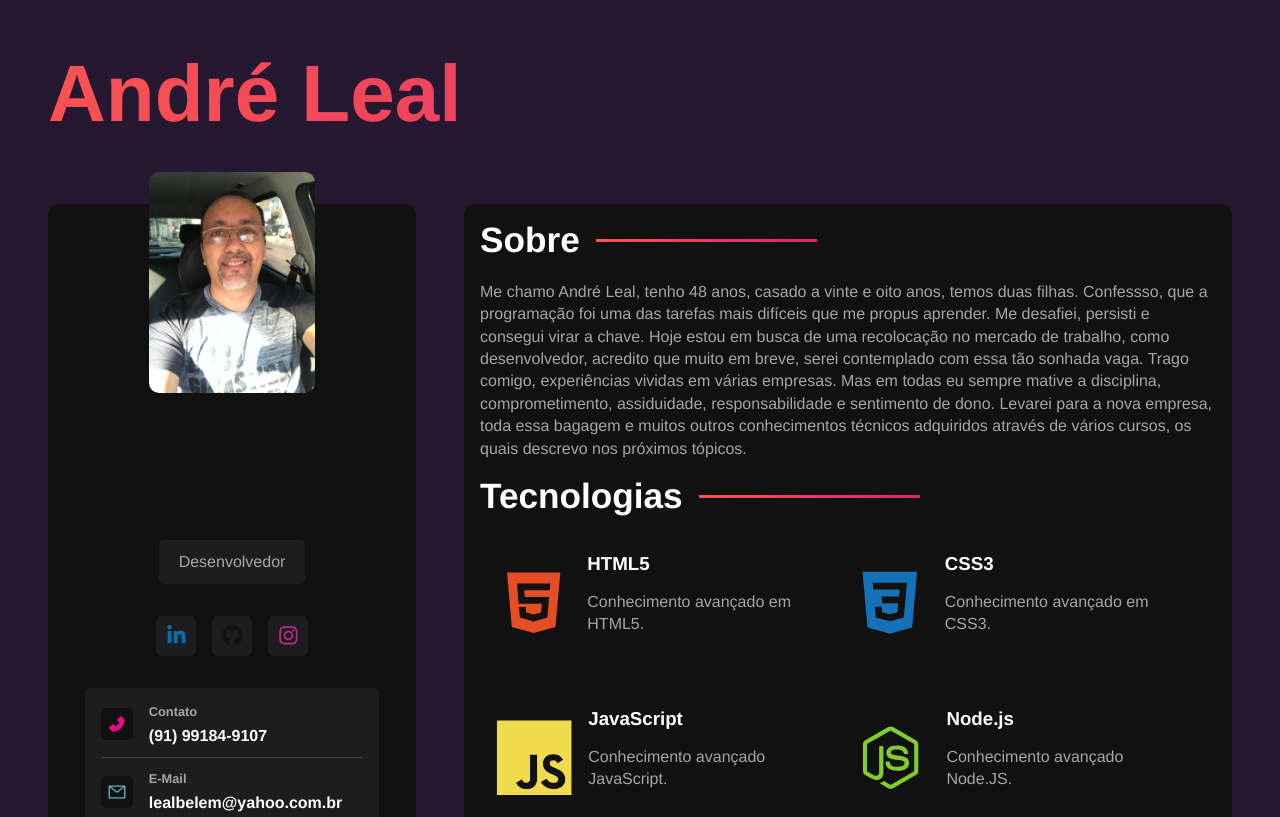
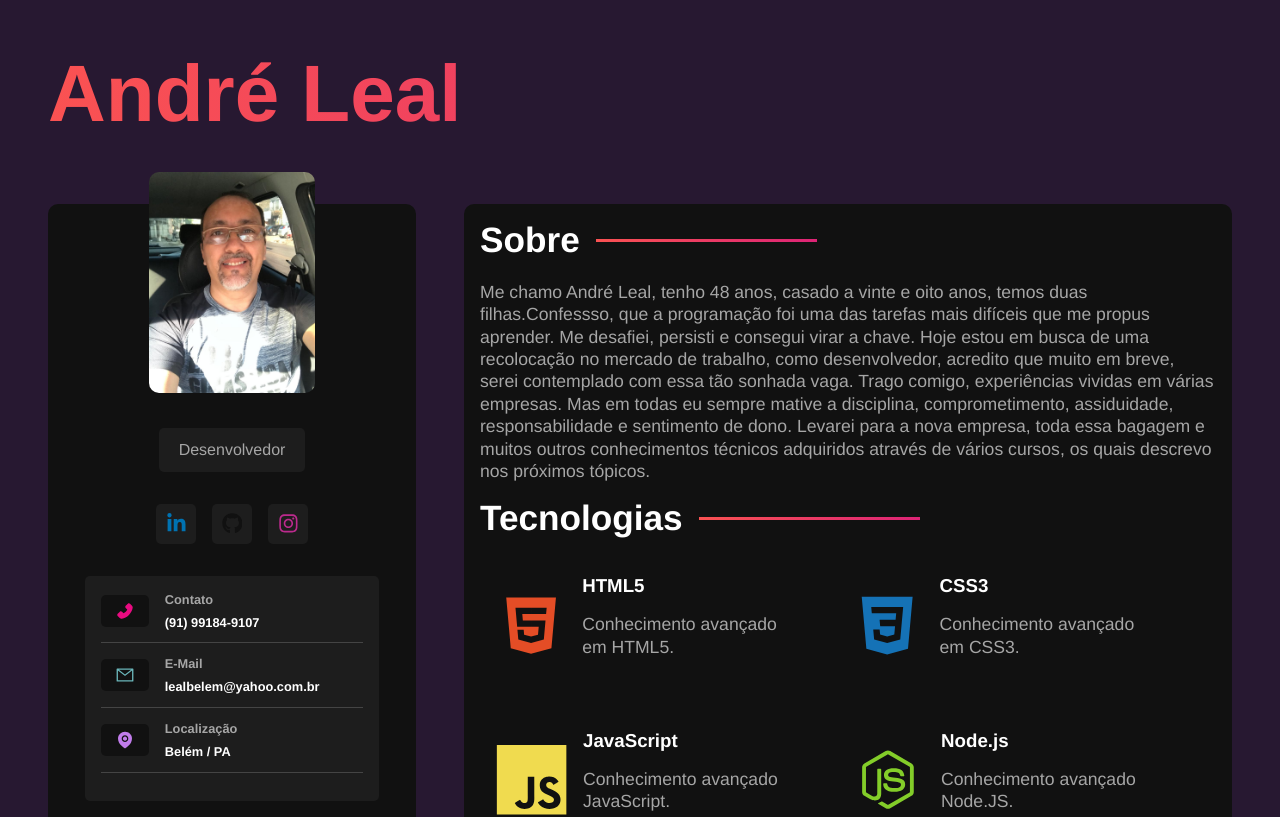
Before and after one commit to AndreLeal950/Meu_Portifolio, a React (Vite) app: page / in a window 1280 px wide. Shown: the top 817 px of the page. Built offline with nearby package versions, Linux system fonts and the light colour scheme.

Commit message:
atualização para versão2

```diff
--- a/package.json
+++ b/package.json
@@ -10,6 +10,7 @@
     "preview": "vite preview"
   },
   "dependencies": {
+    "include-media": "^1.4.10",
     "react": "^18.2.0",
     "react-dom": "^18.2.0",
     "react-icons": "^4.4.0"
--- a/src/components/Sidebar.jsx
+++ b/src/components/Sidebar.jsx
@@ -10,7 +10,8 @@ const Sidebar = () => {
     <p className="title"> Desenvolvedor</p>
     <SocialNetworks />
     <InformationContainer/>
-    <a href={'https://drive.google.com/file/d/1zEgrQC7CCeQSBHsw35qlIUqC_46gPjEO/view?usp=sharing'} target='blank' className="btn">Download Curriculo</a>
+    <a href={'https://drive.google.com/file/d/1zEgrQC7CCeQSBHsw35qlIUqC_46gPjEO/view?usp=sharing'}
+      target='blank' className="btn">Download Curriculo</a>
   </aside>
 
   )
--- a/src/styles/components/informationcontainer.sass
+++ b/src/styles/components/informationcontainer.sass
@@ -10,6 +10,7 @@
     text-align: left
     width: 80%
     border-radius: variables.$card-border-radius
+    font-size: .8rem
 
     .info-card
         @include mixins.center
@@ -38,9 +39,21 @@
 
         #phone-icon
             color: #e90b81
+            @media ( min-width: 320px )
+                width: 3rem
+            @media ( min-width: 568px )
+                width: 3rem
 
         #email-icon
             color: #6ab5b9
+            @media ( min-width: 320px )
+                width: 3rem
+            @media ( min-width: 568px )
+                width: 3rem
 
         #pin-icon
             color: #c17ceb
+            @media ( min-width: 320px )
+                width: 3rem
+            @media ( min-width: 568px )
+                width: 3rem
--- a/src/styles/components/maincontent.sass
+++ b/src/styles/components/maincontent.sass
@@ -27,6 +27,8 @@
         color: variables.$text-color-secundary
         margin-bottom: 1rem
         line-height: 1.4rem
+        font-size: 1.1rem
+        flex-wrap: nowrap
 
     .btn
         @include mixins.btn
--- a/src/styles/components/sidebar.sass
+++ b/src/styles/components/sidebar.sass
@@ -24,7 +24,7 @@ img
     color: variables.$text-color-secundary
     background-color: variables.$bg-color-secundary
     border-radius: variables.$card-border-radius
-    margin-top: 15rem
+    margin-top: 8rem
     padding: .8rem 1.2rem
 
 .btn
```
Also changed, not shown: src/components/AboutContainer.jsx (+9 -8 lines), 1 other file (tests, documents, lock files or other folders).
